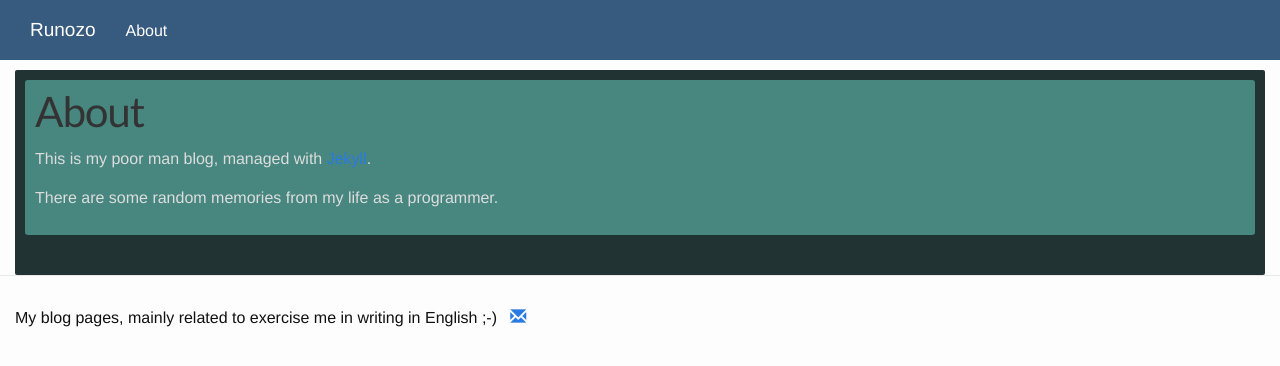
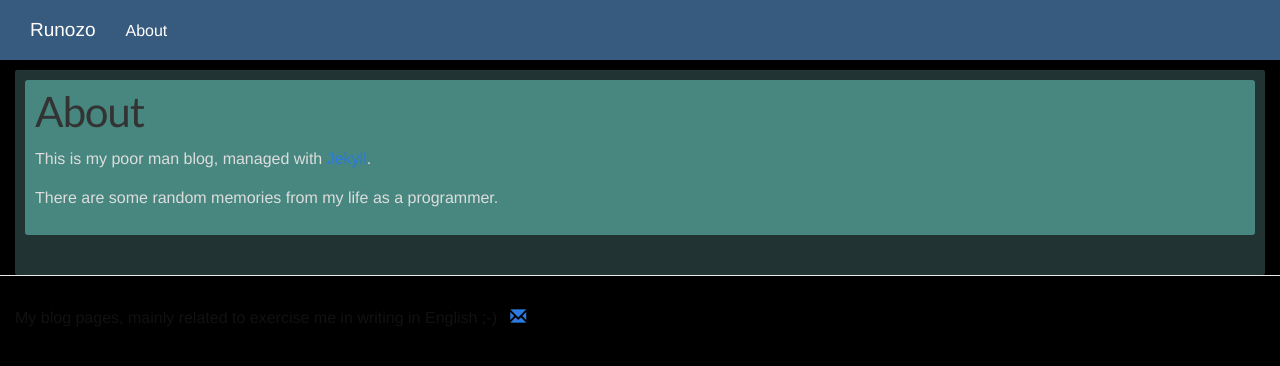
Before and after one commit to runozo/runozo.github.io, a Jekyll site: the page built from about.md, in a window 1280 px wide. Shown: the top 366 px of the page. Built offline with Jekyll 4.4.1, drawn with Linux system fonts in a browser that asks for light colours.

Commit message:
Changed theme

```diff
--- a/css/main2.css
+++ b/css/main2.css
@@ -8,3 +8,4 @@
 h1,h3, .post-meta {color: #333}
 article {background-color: #47877f;padding:10px;border-radius:3px;}
 article p {color: #ddd}
+body {background-color:black}
```
